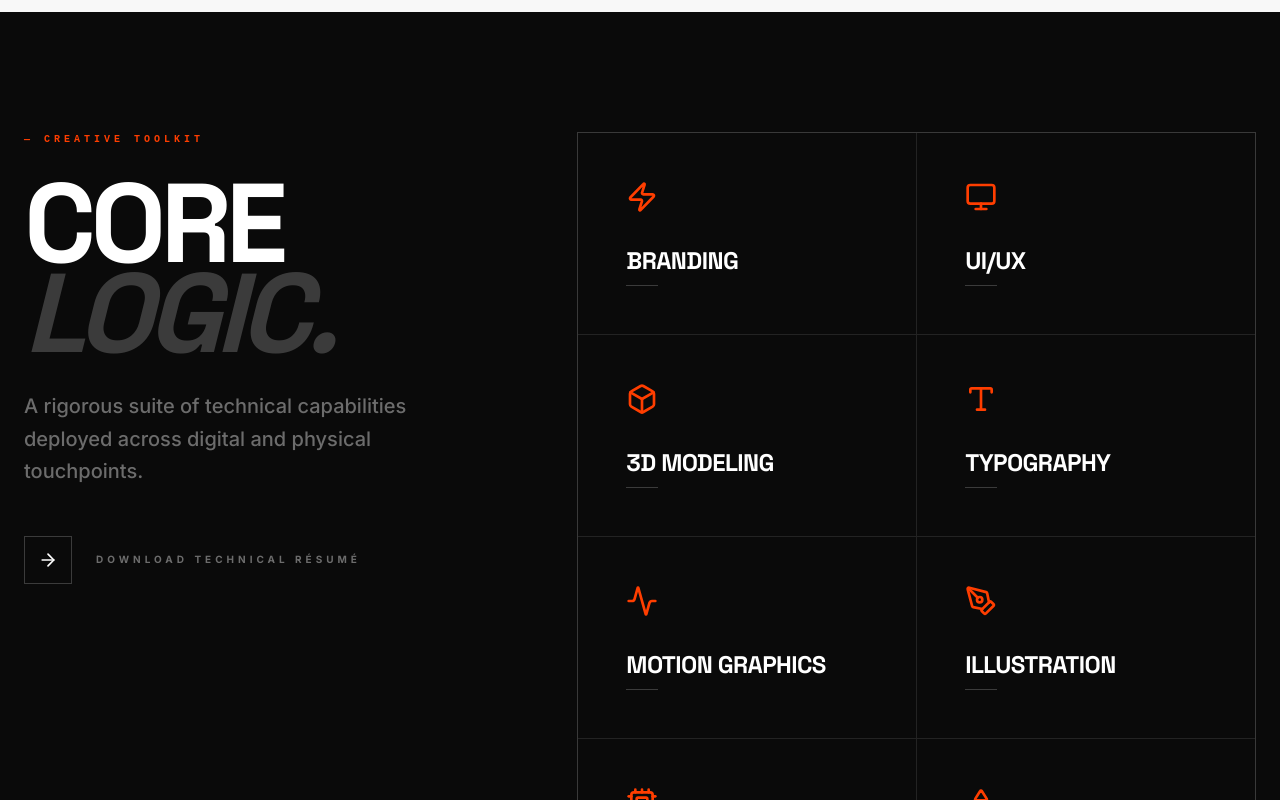
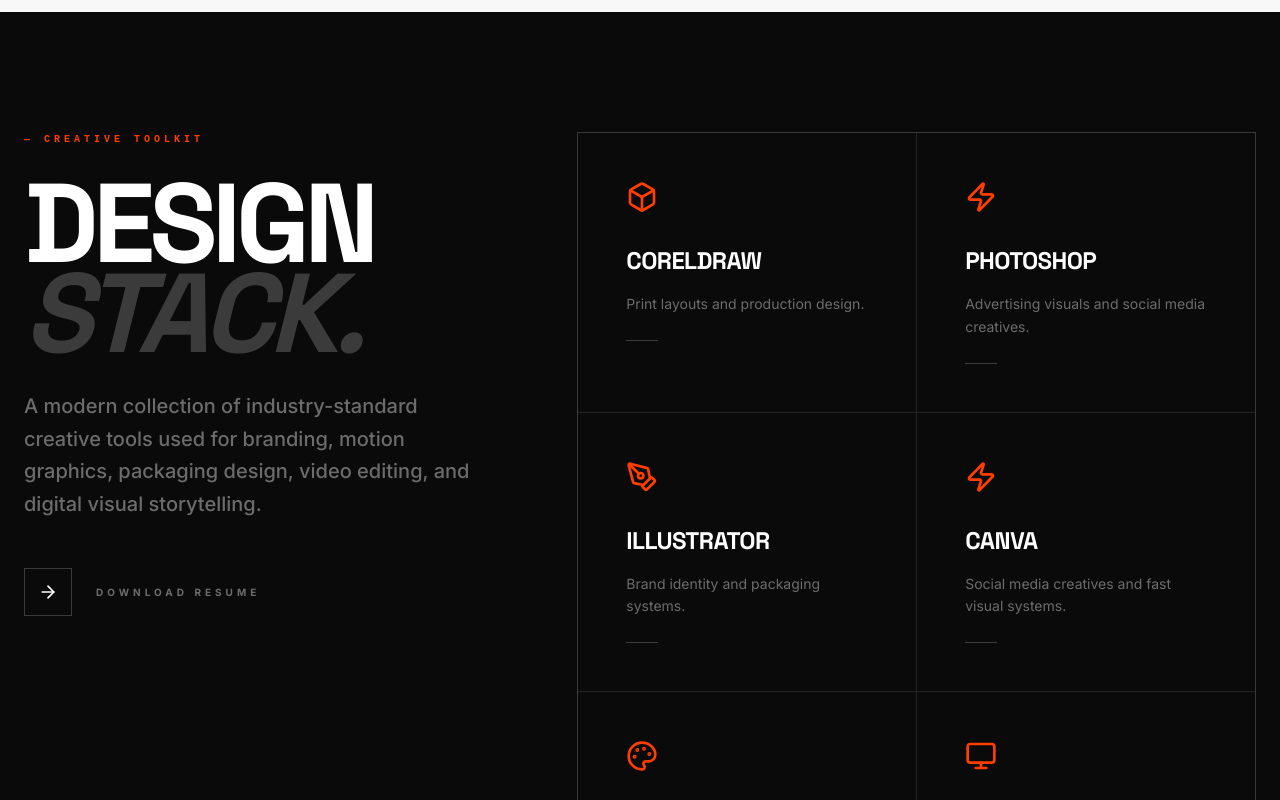
Before and after one commit to umang1528/project-2, a React (Vite) app: page / in a window 1280 px wide. Shown: the part 3200-4000 px from the top of the page. Built offline with nearby package versions, Linux system fonts and the light colour scheme; a web font is replaced by a local one.

Commit message:
home page

```diff
--- a/package.json
+++ b/package.json
@@ -13,11 +13,13 @@
   "dependencies": {
     "@tailwindcss/vite": "^4.1.14",
     "@vitejs/plugin-react": "^5.0.4",
+    "framer-motion": "^12.39.0",
     "lucide-react": "^0.546.0",
+    "motion": "^12.23.24",
     "react": "^19.0.1",
     "react-dom": "^19.0.1",
-    "vite": "^6.2.3",
-    "motion": "^12.23.24"
+    "react-icons": "^5.6.0",
+    "vite": "^6.2.3"
   },
   "devDependencies": {
     "@types/node": "^22.14.0",
--- a/src/constants.ts
+++ b/src/constants.ts
@@ -1,5 +1,6 @@
 import { Project, EducationItem } from './types';
 import Image from './assets/images/1img.jpg';
+
 
 
 export const HEADER_LINKS = [
--- a/src/views/ArchiveView.tsx
+++ b/src/views/ArchiveView.tsx
@@ -36,7 +36,7 @@
           transition={{ delay: 0.3 }}
           className="lg:col-span-4 lg:mb-4"
         >
-          <p className="text-studio-text/60 text-sm font-medium leading-relaxed max-w-sm">
+          <p className="text-studio-text/60 text- font-medium leading-relaxed max-w-sm">
             "Design is the silent ambassador of your brand.
 Through branding, motion graphics, packaging, and modern visual storytelling, I create structured digital experiences that balance bold aesthetics with purposeful communication."
           </p>
--- a/src/views/HomeView.tsx
+++ b/src/views/HomeView.tsx
@@ -2,7 +2,12 @@
 import { ArrowRight, Zap, Monitor, Box, Activity, Type, Cpu, Shapes, Palette, Compass, PenTool } from 'lucide-react';
 import { Project, ViewType } from '../types';
 import { PORTFOLIO_ITEMS } from '../constants';
-// import Image from '../assets/images/1img.jpg';
+import Image from '../assets/images/1img.jpg';
+import ResumePDF from '../assets/CV pdf/Umang resume.pdf';
+
+
+
+
 
 interface HomeViewProps {
   setSelectedProject: (project: Project) => void;
@@ -124,33 +129,67 @@
             <div className="space-y-8">
               <span className="text-brand-accent font-mono font-bold tracking-[0.4em] uppercase text-[10px] block">— CREATIVE TOOLKIT</span>
               <h2 className="text-6xl md:text-[7rem] font-display font-bold leading-[0.8] tracking-tighter uppercase mb-8">
-                CORE <br /> <span className="italic text-white/20">LOGIC.</span>
+                DESIGN <br /> <span className="italic text-white/20">STACK.</span>
               </h2>
-              <p className="text-white/40 text-xl font-medium leading-relaxed max-w-sm">
-                A rigorous suite of technical capabilities deployed across digital and physical touchpoints.
-              </p>
+              <p className="text-white/40 text-xl font-medium leading-relaxed max-w-lg">
+                A modern collection of industry-standard creative tools used for branding, motion graphics, packaging design, video editing, and digital visual storytelling.              </p>
             </div>
 
-            <div className="flex items-center gap-6 group cursor-pointer">
+            <a
+              href={ResumePDF}
+              download="Umang-Resume.pdf"
+              className="flex items-center gap-6 group cursor-pointer"
+            >
               <div className="w-12 h-12 border border-white/20 flex items-center justify-center group-hover:bg-brand-accent group-hover:border-brand-accent transition-all duration-500">
-                <ArrowRight size={20} className="group-hover:translate-x-1 transition-transform" />
+                <ArrowRight
+                  size={20}
+                  className="group-hover:translate-x-1 transition-transform"
+                />
               </div>
-              <span className="text-[10px] font-bold uppercase tracking-[0.4em] text-white/40 group-hover:text-white transition-colors">Download Technical Résumé</span>
-            </div>
+
+              <span className="text-[10px] font-bold uppercase tracking-[0.4em] text-white/40 group-hover:text-white transition-colors">
+                DOWNLOAD RESUME
+              </span>
+            </a>
           </motion.div>
 
           <div className="lg:col-span-7 grid grid-cols-1 sm:grid-cols-2 gap-px bg-white/10 border border-white/10">
             {[
-              { name: 'Branding', icon: Zap },
-              { name: 'UI/UX', icon: Monitor },
-              { name: '3D Modeling', icon: Box },
-              { name: 'Typography', icon: Type },
-              { name: 'Motion Graphics', icon: Activity },
-              { name: 'Illustration', icon: PenTool },
-              { name: 'Brand Strategy', icon: Cpu },
-              { name: 'Iconography', icon: Shapes },
-              { name: 'Visual Design', icon: Palette },
-              { name: 'Art Direction', icon: Compass }
+              {
+                name: 'CORELDRAW',
+                description: 'Print layouts and production design.',
+                icon: Box,
+              },
+              {
+                name: 'PHOTOSHOP',
+                description: 'Advertising visuals and social media creatives.',
+                icon: Zap,
+              },
+              {
+                name: 'ILLUSTRATOR',
+                description: 'Brand identity and packaging systems.',
+                icon: PenTool,
+              },
+              {
+                name: 'CANVA',
+                description: 'Social media creatives and fast visual systems.',
+                icon: Zap,
+              },
+              {
+                name: 'DAVINCI RESOLVE',
+                description: 'Professional editing and color grading.',
+                icon: Palette,
+              },
+              {
+                name: 'PREMIERE PRO',
+                description: 'Reels, edits, and cinematic storytelling.',
+                icon: Monitor,
+              },
+              {
+                name: 'AFTER EFFECTS',
+                description: 'Motion graphics and visual animations.',
+                icon: Activity,
+              },
             ].map((skill, i) => (
               <motion.div
                 key={skill.name}
@@ -160,8 +199,19 @@
                 viewport={{ once: true }}
                 className="bg-studio-text p-12 group hover:bg-brand-accent transition-colors duration-500"
               >
-                <skill.icon size={32} className="text-brand-accent group-hover:text-white transition-colors duration-500 mb-8" />
-                <h3 className="font-display text-2xl font-bold uppercase tracking-tight mb-2">{skill.name}</h3>
+                <skill.icon
+                  size={32}
+                  className="text-brand-accent group-hover:text-white transition-colors duration-500 mb-8"
+                />
+
+                <h3 className="font-display text-2xl font-bold uppercase tracking-tight mb-4">
+                  {skill.name}
+                </h3>
+
+                <p className="text-white/40 text-sm leading-relaxed mb-6 group-hover:text-white/80 transition-colors duration-500">
+                  {skill.description}
+                </p>
+
                 <div className="h-[1px] w-8 bg-white/20 group-hover:w-full transition-all duration-700" />
               </motion.div>
             ))}
@@ -191,10 +241,10 @@
             <div className="space-y-8">
               <span className="text-brand-accent font-mono font-bold tracking-[0.4em] uppercase text-[10px] block">— THE PHILOSOPHY</span>
               <h2 className="text-6xl md:text-8xl font-display font-bold leading-[0.9] tracking-tighter uppercase">
-                DESIGN AS <br /> <span className="italic text-studio-text/40">ARCHITECTURAL</span> <br /> TRUTH.
+                DESIGN AS <br /> <span className="italic text-studio-text/40">VISUAL</span> <br /> SYSTEM.
               </h2>
               <p className="text-studio-text/60 text-xl font-medium leading-relaxed max-w-xl">
-                We believe that every visual element must serve a structural purpose. Our practice is rooted in the intersection of digital fluidity and brutalist permanence.
+                Specialized in branding, motion graphics, packaging, and digital visual systems creating modern design experiences that combine clarity, structure, and impactful communication across digital and print mediums.
               </p>
             </div>
 
@@ -208,7 +258,7 @@
               <div className="w-16 h-16 border border-studio-border flex items-center justify-center group-hover:bg-brand-accent group-hover:border-brand-accent transition-all duration-500">
                 <ArrowRight size={24} className="group-hover:translate-x-1 transition-transform" />
               </div>
-              <span className="text-[10px] font-bold uppercase tracking-[0.4em] text-studio-text/40 group-hover:text-studio-text transition-colors">Read the Manifesto</span>
+              <span className="text-[10px] font-bold uppercase tracking-[0.4em] text-studio-text/40 group-hover:text-studio-text transition-colors">EXPLORE APPROACH</span>
             </button>
           </div>
         </div>
```
Also changed, not shown: 1 other file (tests, documents, lock files or other folders).
